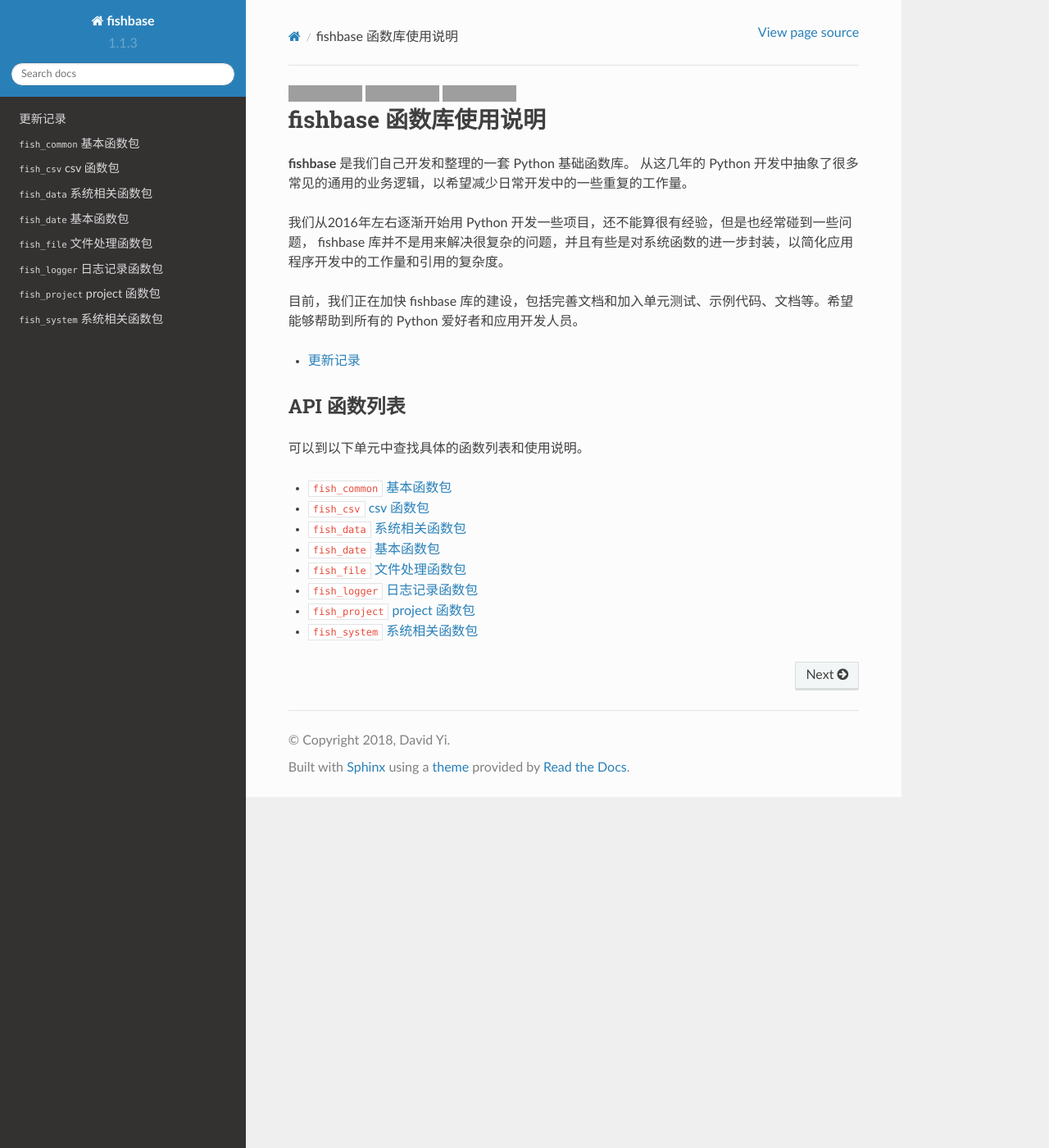
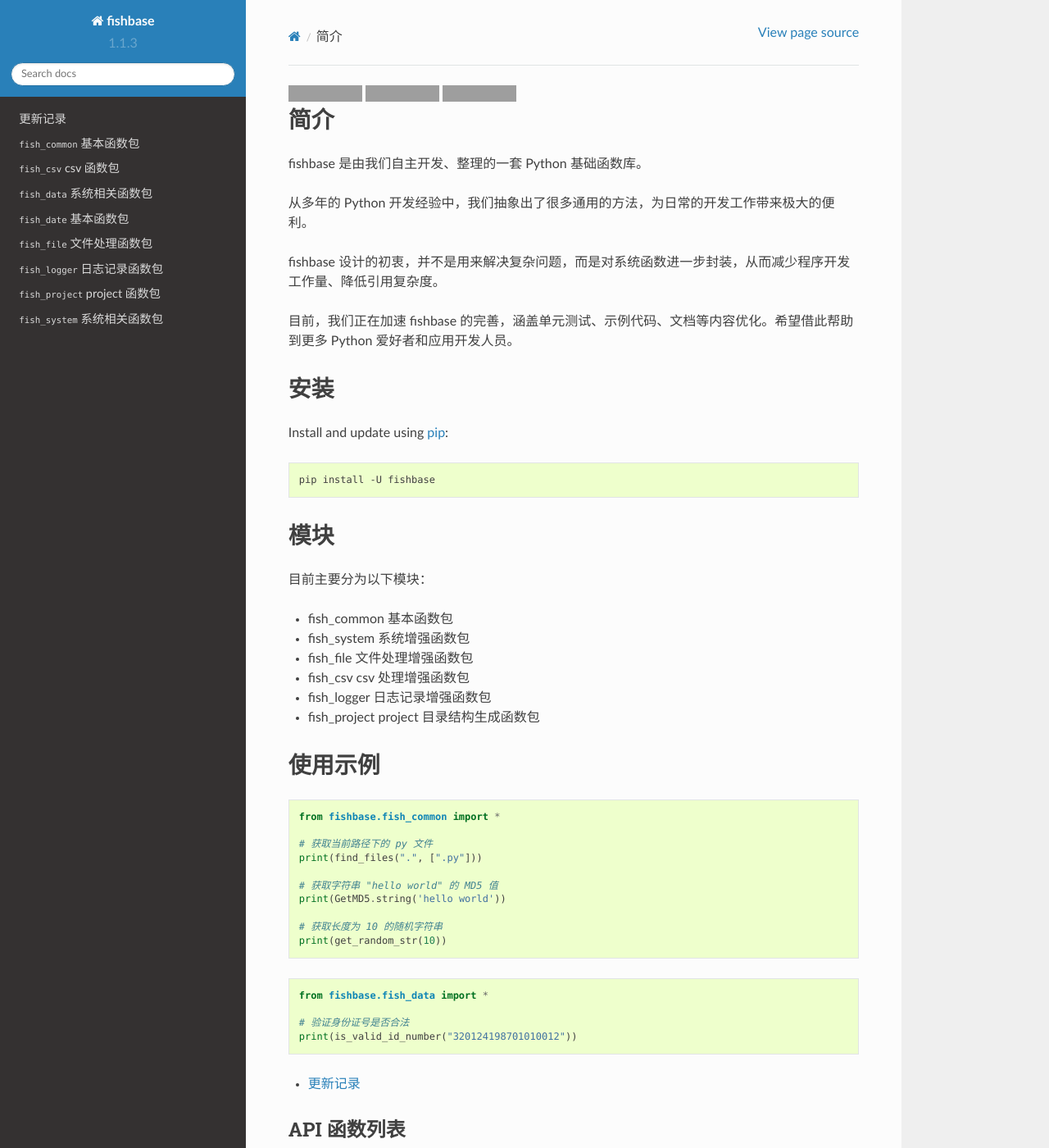
Before and after one commit to chinapnr/fishbase, a Sphinx documentation site: the page built from docs/index.rst, in a window 1280 px wide and 1400 px high. Shown: the whole window at 82% size. Built offline with Sphinx 7.4.7 and the Read the Docs theme 2.0.0, drawn with Linux system fonts in a browser that asks for light colours; grey boxes are pictures that could not be loaded.

```diff
--- a/docs/index.rst
+++ b/docs/index.rst
@@ -3,21 +3,75 @@
    You can adapt this file completely to your liking, but it should at least
    contain the root `toctree` directive.
 
-.. image:: https://api.travis-ci.org/chinapnr/fishbase.svg?branch=master
+
+.. image:: https://travis-ci.org/chinapnr/fishbase.svg?branch=master
+    :target: https://travis-ci.org/chinapnr/fishbase
+.. image:: https://coveralls.io/repos/github/chinapnr/fishbase/badge.svg?branch=master
+    :target: https://coveralls.io/github/chinapnr/fishbase?branch=master
 .. image:: https://readthedocs.org/projects/fishbase/badge/?version=latest
-.. image:: https://coveralls.io/repos/github/chinapnr/fishbase/badge.svg?branch=master
+    :target: https://fishbase.readthedocs.io/en/latest/?badge=latest
+
+简介
+====
+
+fishbase 是由我们自主开发、整理的一套 Python 基础函数库。
+
+从多年的 Python 开发经验中，我们抽象出了很多通用的方法，为日常的开发工作带来极大的便利。
+
+fishbase 设计的初衷，并不是用来解决复杂问题，而是对系统函数进一步封装，从而减少程序开发工作量、降低引用复杂度。
+
+目前，我们正在加速 fishbase 的完善，涵盖单元测试、示例代码、文档等内容优化。希望借此帮助到更多 Python 爱好者和应用开发人员。
+
+安装
+====
+
+Install and update using `pip`_:
+
+.. code-block:: text
+
+    pip install -U fishbase
+
+模块
+====
+
+目前主要分为以下模块：
+
+-  fish_common 基本函数包
+
+-  fish_system 系统增强函数包
+
+-  fish_file 文件处理增强函数包
+
+-  fish_csv csv 处理增强函数包
+
+-  fish_logger 日志记录增强函数包
+
+-  fish_project project 目录结构生成函数包
+
+使用示例
+========
+
+.. code-block:: python
+
+    from fishbase.fish_common import *
+
+    # 获取当前路径下的 py 文件
+    print(find_files(".", [".py"]))
+
+    # 获取字符串 "hello world" 的 MD5 值
+    print(GetMD5.string('hello world'))
+
+    # 获取长度为 10 的随机字符串
+    print(get_random_str(10))
 
 
-fishbase 函数库使用说明
-=====================================
+.. code-block:: python
 
-**fishbase** 是我们自己开发和整理的一套 Python 基础函数库。
-从这几年的 Python 开发中抽象了很多常见的通用的业务逻辑，以希望减少日常开发中的一些重复的工作量。
+    from fishbase.fish_data import *
 
-我们从2016年左右逐渐开始用 Python 开发一些项目，还不能算很有经验，但是也经常碰到一些问题，
-fishbase 库并不是用来解决很复杂的问题，并且有些是对系统函数的进一步封装，以简化应用程序开发中的工作量和引用的复杂度。
+    # 验证身份证号是否合法
+    print(is_valid_id_number("320124198701010012"))
 
-目前，我们正在加快 fishbase 库的建设，包括完善文档和加入单元测试、示例代码、文档等。希望能够帮助到所有的 Python 爱好者和应用开发人员。
 
 .. toctree::
    :maxdepth: 1
@@ -41,3 +95,8 @@ API 函数列表
    fish_logger
    fish_project
    fish_system
+
+
+
+
+.. _pip: https://pip.pypa.io/en/stable/quickstart/
```
Also changed, not shown: README.rst (+30 -34 lines).
